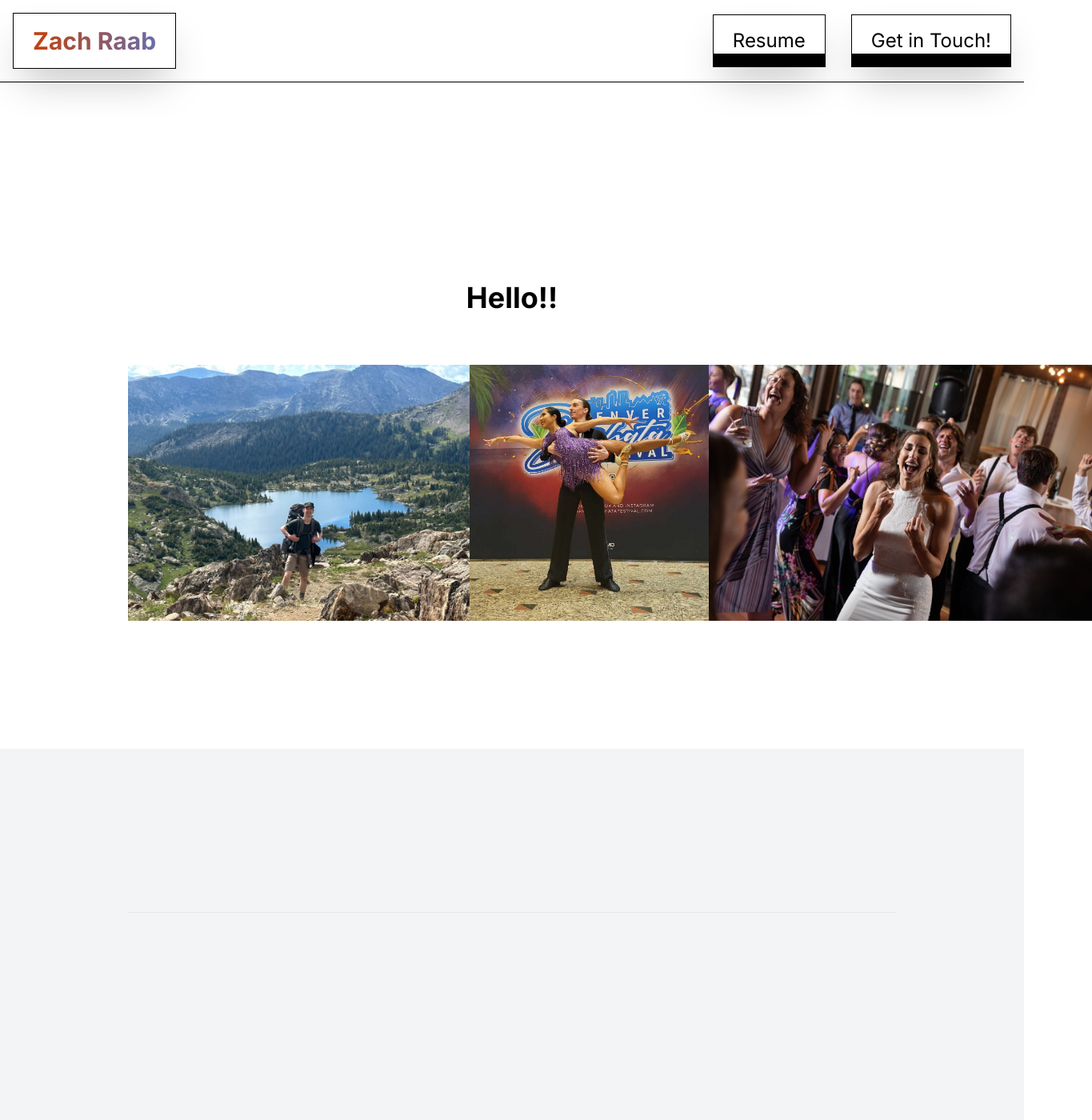
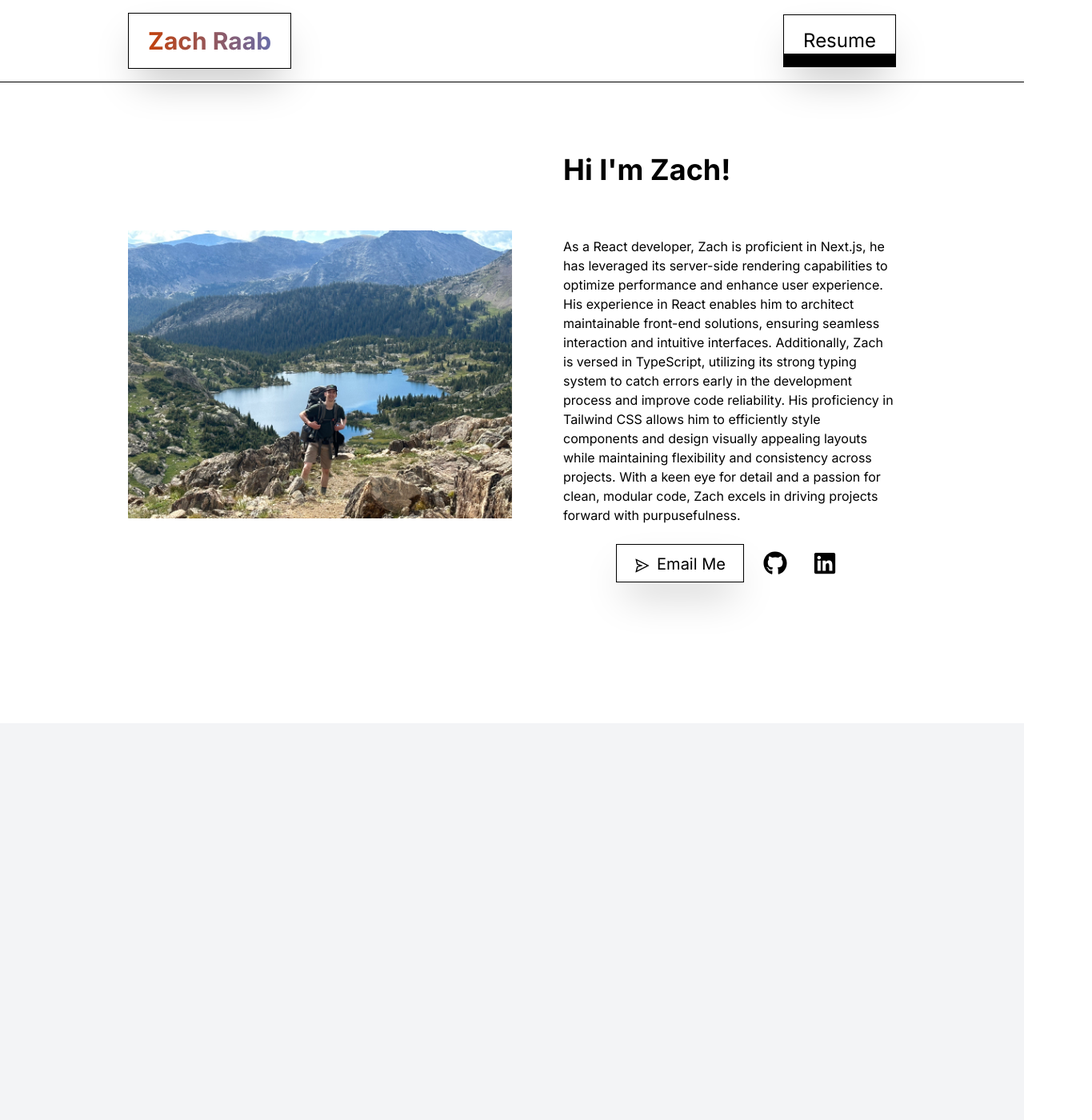
Before and after one commit to zachraab/zachraab-nextjs, a Next.js app: page / in a window 1280 px wide. Shown: the top 1400 px of the page at 80% size, 1365 px wide, since content can reach past the window. Built offline with nearby package versions, Linux system fonts and the light colour scheme.

Commit message:
Remove nav modal, modify content, rearrange content, adjust aos, improve mobile design

```diff
--- a/app/components/about-me.tsx
+++ b/app/components/about-me.tsx
@@ -1,11 +1,11 @@
 export default function AboutMe() {
 	return (
-		<section className="relative bg-gray-100">
+		<section className="relative flex flex-col items-center md:items-start text-center md:text-left bg-gray-100">
 
-			<h2 data-aos="fade-in" className="relative bg-inherit font-bold text-4xl mb-1">
+			<h2 data-aos="fade-in" className="relative w-fit bg-inherit font-bold text-4xl mb-1">
 				{/* Dotted circle shape */}
 				<div className="absolute rounded-full top-0 left-0 -mt-16 ml-8 h-24 w-24 border-4 border-black border-dotted animate-spin-slow"></div>
-				<span className="relative bg-inherit">About Me</span>
+				<span className="relative bg-inherit">About</span>
 			</h2>
 				<hr/>
 			<p data-aos="fade-right">
@@ -13,16 +13,8 @@ export default function AboutMe() {
 			</p>
 				<br/>
 			<p data-aos="fade-right" data-aos-delay="100">
-				In addition to his diverse background, Zach is a versatile full-stack developer. During his tenure at Blennd, he developed custom wordpress websites that garnered acclaim from both users and industry experts. Proficient in cultivating creativity and resolving complex challenges, he excels in collaborative team settings. His role involved collaborating with cross-functional teams, including designers and content creators, to deliver seamless user experiences. Committed to continuous learning, he has completed multiple online courses in emerging technologies such as Typescript and React, further enhancing his skill set.
+				In addition to his diverse background, Zach is a versatile full-stack developer. He develops custom wordpress websites and is proficient in cultivating creativity and resolving complex challenges. He excels in collaborative team settings, including designers and content creators, to deliver seamless user experiences. Committed to continuous learning, he has completed multiple online courses in emerging technologies such as Typescript and React, further enhancing his skill set.
 			</p>
-				<br/>
-			<p data-aos="fade-right" data-aos-delay="200">
-				As a React developer, Zach brings a robust skill set tailored to crafting dynamic and responsive web applications. Proficient in Next.js, he has leveraged its server-side rendering capabilities to optimize performance and enhance user experience. His expertise in React enables him to architect scalable and maintainable front-end solutions, ensuring seamless interaction and intuitive interfaces. Additionally, Zach is well-versed in TypeScript, utilizing its strong typing system to catch errors early in the development process and improve code reliability. His proficiency in Tailwind CSS allows him to efficiently style components and design visually appealing layouts while maintaining flexibility and consistency across projects. With a keen eye for detail and a passion for clean, modular code, Zach excels in driving projects forward with precision and innovation.
-			</p>
-				<br/>
-			<button className="before:ease relative h-12 w-40 overflow-hidden border border-black shadow-2xl before:absolute before:left-0 before:-ml-2 before:h-48 before:w-48 before:origin-top-right before:-translate-x-full before:translate-y-12 before:-rotate-90 before:bg-gray-900 before:transition-all before:duration-300 hover:text-white hover:shadow-black hover:before:-rotate-180">
-				<a href="/resume" className="leading-12 block relative z-10 w-full h-full">Learn More</a>
-			</button>
 		</section>
 	)
 }
--- a/app/components/case-studies.tsx
+++ b/app/components/case-studies.tsx
@@ -10,10 +10,10 @@ export default function CaseStudies() {
 			{/* Animated square */}
 			<div className="before:animate-spin before:-mt-28 before:border-2 before:border-black before:absolute before:left-0 before:top-0 before:ml-48 before:h-56 before:w-56 before:origin-bottom-left before:translate-x-full before:-rotate-90 after:animate-spin after:-mt-28 after:border-l-2 after:border-black after:absolute after:left-0 after:top-0 after:ml-48 after:h-56 after:w-56 after:origin-bottom-right after:translate-x-full"></div>
 
-			<h2 data-aos="fade-in" className="font-bold text-4xl">Previous Work</h2>
+			<h2 data-aos="fade-in" className="font-bold text-4xl text-center md:text-left">Previous Work</h2>
 			<hr />
 
-			<div data-aos="fade-left" className="flex flex-col flex-wrap relative">
+			<div className="flex flex-col md:flex-row relative space-y-8 md:space-y-0 md:space-x-8">
 				<CaseStudy
 					name="Sycle"
 					url="https://coc.sycle.net/"
--- a/app/components/hero-home.tsx
+++ b/app/components/hero-home.tsx
@@ -1,39 +1,39 @@
-import Image from "next/image";
+import Image from 'next/image';
+import Link from "next/link";
 import hikingImage from "../../public/IMG_0999.jpg"
-import danceImage from "../../public/dance-pose.jpg"
-import partyImage from "../../public/dance-party.jpg"
+import { FaGithub, FaLinkedin } from "react-icons/fa";
+import { AiOutlineSend } from "react-icons/ai";
 
 export default function heroHome() {
 	return(
-		<section>
-			<h1 className="font-bold text-4xl text-center mb-16">Hello!!</h1>
-			<div className="flex">
+		<section className='pt-0'>
+			<div className="flex flex-col lg:flex-row space-y-16 lg:space-y-0 lg:space-x-16 items-center text-center md:text-left">
 				<Image
 					src={hikingImage.src}
 					alt="Zach standing in front of a lake and mountain view."
-					width="500"
-					height="500"
-					className="basis-1/3 h-80 object-bottom object-cover"
-					data-aos="fade-down"
+					width="4000"
+					height="3000"
+					className="lg:w-1/2 h-full object-bottom object-cover"
+					data-aos="fade-in"
 				/>
-				<Image
-					src={danceImage.src}
-					alt="Zach holding Erika in his arms."
-					width="500"
-					height="500"
-					className="basis-1/3 h-80 object-top object-cover"
-					data-aos="fade-down"
-					data-aos-delay="200"
-				/>
-				<Image
-					src={partyImage.src}
-					alt="People dancing and singing."
-					width="500"
-					height="500"
-					className="basis-1/3 h-80 object-top object-cover"
-					data-aos="fade-down"
-					data-aos-delay="400"
-				/>
+				<div className="w-full lg:w-1/2">
+					<h1 data-aos="fade-in" className="font-bold text-4xl mb-16">Hi I'm Zach!</h1>
+					<p data-aos="fade-in">
+						As a React developer, Zach is proficient in Next.js, he has leveraged its server-side rendering capabilities to optimize performance and enhance user experience. His experience in React enables him to architect maintainable front-end solutions, ensuring seamless interaction and intuitive interfaces. Additionally, Zach is versed in TypeScript, utilizing its strong typing system to catch errors early in the development process and improve code reliability. His proficiency in Tailwind CSS allows him to efficiently style components and design visually appealing layouts while maintaining flexibility and consistency across projects. With a keen eye for detail and a passion for clean, modular code, Zach excels in driving projects forward with purpusefulness.
+					</p>
+						<br/>
+					<div className="flex items-center justify-center space-x-4 pb-4">
+						<Link data-aos="fade-up" className="text-center text-xl before:ease relative h-12 w-40 overflow-hidden border border-black shadow-2xl before:absolute before:left-0 before:-ml-2 before:h-48 before:w-48 before:origin-top-right before:-translate-x-full before:translate-y-12 before:-rotate-90 before:bg-gray-900 before:transition-all before:duration-300 hover:text-white hover:shadow-black hover:before:-rotate-180" href="mailto:zpraab@gmail.com">
+							<AiOutlineSend className="relative inline-block mr-2" /><span className="leading-12 relative z-10 w-full h-full">Email Me</span>
+						</Link>
+						<Link data-aos="fade-up" data-aos-delay="100" className="flex items-center text-3xl p-2 hover:bg-black hover:text-white ease-in-out duration-300" href="https://github.com/zachraab" rel="nofollow" target="_blank">
+							<FaGithub className="inline-block" />
+						</Link>
+						<Link data-aos="fade-up" data-aos-delay="200" className="flex items-center text-3xl p-2 hover:bg-black hover:text-white ease-in-out duration-300 " href="https://www.linkedin.com/in/zachary-raab-61578248/" rel="nofollow" target="_blank">
+							<FaLinkedin className="inline-block" />
+						</Link>
+					</div>
+				</div>
 			</div>
 		</section>
 	)
--- a/app/components/nav-modal.tsx
+++ /dev/null
@@ -1,75 +0,0 @@
-"use client";
-import {useSearchParams, usePathname} from "next/navigation";
-import Link from "next/link";
-import Image from 'next/image';
-import modalImage from "../../public/PXL_20220721_172734151.jpg"
-import { FaGithub, FaLinkedin } from "react-icons/fa";
-import { AiOutlineSend } from "react-icons/ai";
-// import { Suspense } from "react";
-
-function NavModal() {
-
-    const searchParams = useSearchParams();
-    const modal = searchParams.get("modal");
-    const pathname = usePathname();
-
-    return (
-        <>
-
-            {modal &&
-                <dialog
-                    className="fixed left-0 top-0 w-full h-full bg-black bg-opacity-50 z-50 overflow-auto backdrop-blur flex justify-center items-center">
-                    <div className="bg-white m-auto m-8 w-3/4 md:w-1/2">
-                        <div className="relative flex flex-col space-y-4">
-							<Image
-								src={modalImage.src}
-								alt='A lake at the base of a mountain.'
-								className="object-cover"
-								width='4032'
-								height='3024'
-								data-aos="fade-in"
-							/>
-							<div className="flex justify-center space-x-4 pb-4">
-								<a className="ease-in-out duration-300 px-3 py-2 text-center border border-black hover:bg-black hover:text-white" href="mailto:zpraab@gmail.com">
-									<AiOutlineSend className="inline-block mr-2" />Email Me
-								</a>
-								<a className="text-3xl px-2 hover:bg-black hover:text-white ease-in-out duration-300" href="https://github.com/zachraab" rel="nofollow" target="_blank">
-									<FaGithub className="inline-block" />
-								</a>
-								<a className="text-3xl px-2 hover:bg-black hover:text-white ease-in-out duration-300 " href="https://www.linkedin.com/in/zachary-raab-61578248/" rel="nofollow" target="_blank">
-									<FaLinkedin className="inline-block" />
-								</a>
-							</div>
-							<Link
-								href={pathname}
-								className="relative overflow-hidden"
-								style={{
-									position: "absolute",
-									top: "0",
-									right: "0",
-									margin: "0"
-								}}
-							>
-								<i
-									className="ease-in-out duration-300 hover:bg-black hover:text-white"
-									style={{
-										padding: "5px 10px",
-										cursor: "pointer",
-										fontSize: "24px",
-										fontFamily: "sans-serif",
-										fontStyle: "normal",
-										lineHeight: "1",
-									}}
-								>
-									x
-								</i>
-							</Link>
-                        </div>
-                    </div>
-                </dialog>
-            }
-        </>
-    );
-}
-
-export default NavModal;
--- a/app/components/nav.tsx
+++ b/app/components/nav.tsx
@@ -1,9 +1,8 @@
 import Link from "next/link";
 
 export default function Nav() {
-	let navStyling = "px-6 py-4 text-2xl text-center border border-black active:bg-black active:text-white shadow-2xl overflow-hidden relative border border-black before:bg-black hover:before:animate-spin active:before:bg-white before:mt-8 before:border-2 before:border-black before:absolute before:left-0 before:-ml-4 before:h-56 before:w-56 before:origin-top-right before:-translate-x-full before:-rotate-90";
 	return (
-		<nav className="z-10 fixed top-0 w-full border-b border-black bg-white p-4">
+		<nav className="z-10 fixed top-0 w-full border-b border-black bg-white py-4 px-40">
 			<div className="flex flex-col sm:flex-row space-y-2 sm:space-y-0 items-center justify-between">
 				<Link
 					className = "px-6 py-4 text-center border border-black shadow-2xl ease-in-out duration-300 hover:bg-black hover:text-white font-bold text-3xl text-transparent hover:bg-none hover:text-white"
@@ -12,8 +11,7 @@ export default function Nav() {
 					<span className="block relative bg-gradient-to-r from-orange-700 via-blue-500 to-green-400 bg-clip-text bg-300% animate-gradient">Zach Raab</span>
 				</Link>
 				<div className="flex flex-col sm:flex-row space-y-2 sm:space-y-0 sm:space-x-8">
-					<Link className = {navStyling} href="/resume">Resume</Link>
-					<Link className = {navStyling} href="?modal=true"><button>Get in Touch!</button></Link>
+					<Link className="px-6 py-4 text-2xl text-center border border-black active:bg-black active:text-white shadow-2xl overflow-hidden relative border border-black before:bg-black hover:before:animate-spin active:before:bg-white before:mt-8 before:border-2 before:border-black before:absolute before:left-0 before:-ml-4 before:h-56 before:w-56 before:origin-top-right before:-translate-x-full before:-rotate-90" href="/resume">Resume</Link>
 				</div>
 			</div>
 		</nav>
--- /dev/null
+++ b/app/components/three-images.tsx
@@ -0,0 +1,37 @@
+import Image from "next/image";
+import danceImage from "../../public/dance-pose.jpg"
+import partyImage from "../../public/dance-party.jpg"
+import rockImage from "../../public/20150823_142148.jpg"
+
+export default function threeImages() {
+	return(
+		<div className="flex flex-col md:flex-row">
+				<Image
+					src={rockImage.src}
+					alt="Zach sitting on a rock."
+					width="1000"
+					height="1000"
+					className="w-full md:w-1/3 h-80 object-top object-cover"
+					data-aos="fade-down"
+				/>
+				<Image
+					src={danceImage.src}
+					alt="Zach holding Erika in his arms."
+					width="1000"
+					height="1000"
+					className="w-full md:w-1/3 h-80 object-top object-cover"
+					data-aos="fade-down"
+					data-aos-delay="200"
+				/>
+				<Image
+					src={partyImage.src}
+					alt="People dancing and singing."
+					width="1000"
+					height="1000"
+					className="w-full md:w-1/3 h-80 object-top object-cover"
+					data-aos="fade-down"
+					data-aos-delay="400"
+				/>
+			</div>
+	)
+}
--- a/app/globals.css
+++ b/app/globals.css
@@ -14,7 +14,7 @@
 	}
 
 	section {
-		padding: 2rem;
+		padding: 10rem 2rem;
 	}
 
 	@media screen and (min-width: 768px) {
--- a/app/layout.tsx
+++ b/app/layout.tsx
@@ -1,9 +1,7 @@
 import type { Metadata } from "next";
 import { Inter } from "next/font/google";
 import "./globals.css";
-import Modal from "./components/nav-modal";
 import { AOSInit } from './aos';
-import { Suspense } from "react";
 
 const inter = Inter({ subsets: ["latin"] });
 
@@ -21,10 +19,7 @@ export default function RootLayout({
 		<html lang="en">
 			<AOSInit />
 			<body className={inter.className}>
-				<Suspense>
-					{children}
-					<Modal/>
-				</Suspense>
+				{children}
 			</body>
 		</html>
 	);
--- a/app/page.tsx
+++ b/app/page.tsx
@@ -2,16 +2,18 @@ import Nav from "./components/nav";
 import HeroHome from "./components/hero-home"
 import AboutMe from "./components/about-me";
 import CaseStudies from "./components/case-studies";
+import ThreeImages from "./components/three-images";
 
 export default function Home() {
 	return (
 		<>
 			<Nav />
 
-			<div className="main-content mb-56">
+			<div className="main-content mb-32">
 				<HeroHome />
 				<AboutMe />
 				<CaseStudies />
+				<ThreeImages />
 			</div>
 		</>
 	);
```
Also changed, not shown: app/components/case-study.tsx (+17 -12 lines), app/resume/page.js (+8 -8 lines), 1 other file (tests, documents, lock files or other folders).
